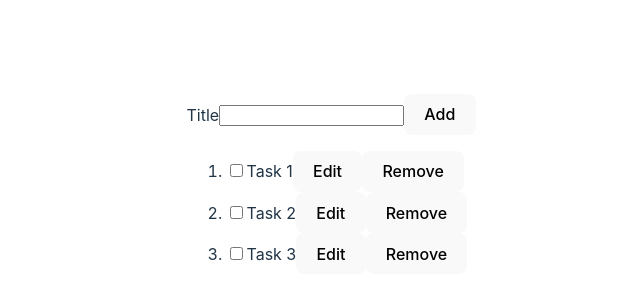
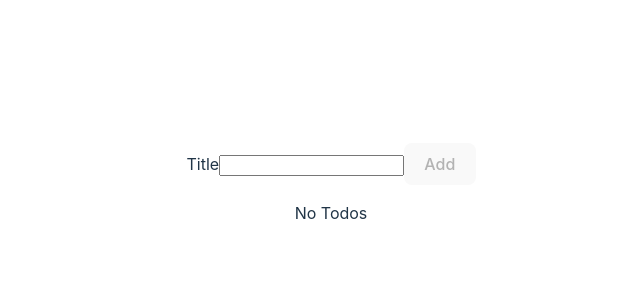
Before and after one commit to Rehan1579/react-todo, a React (Vite) app: page / in a window 1280 px wide. Shown: the part 208-508 px from the top of the page, without its empty margins (309-949 px from the left). Built offline with nearby package versions, Linux system fonts and the light colour scheme.

Commit message:
break code into smaller components

```diff
--- a/src/NewApp.tsx
+++ b/src/NewApp.tsx
@@ -1,204 +1,76 @@
-import { FormEvent, Fragment, useState } from "react";
-
-
-
-interface ITodo {
-    id: string;
-    title: string;
-    complete: boolean;
-    editing: boolean;
-}
+import { useRef, useState } from "react";
+import { TodoService } from "./services/todo-service";
+import { ITodo } from "./data-models/ITodo";
+import { TodoList } from "./components/todo-list/TodoList";
+import { TodoForm } from "./components/todo-form/TodoForm";
 
 
 
 export function NewApp() {
 
-    const [editOn, setEditOn] = useState<boolean>(false);
-    const [title, setTitle] = useState<string>("");
-    const [todos, setTodos] = useState<ITodo[]>([
-        {id: "1", title: "Task 1", complete: false, editing: false},
-        {id: "2", title: "Task 2", complete: false, editing: false},
-        {id: "3", title: "Task 3", complete: false, editing: false},
-    ]);
+    const [todos, setTodos] = useState<ITodo[]>([]);
+
+    const todoFormRef = useRef(null);
 
 
 
-    function submitForm(e: FormEvent<HTMLFormElement>): void {
+    function removeTodo(id: string) {
 
-        e.preventDefault();
-        if(editOn)
+        const canDelete = confirm("Are you sure you want to remove the todo?");
+        if (!canDelete)
         {
             return;
         }
 
 
-        let newTodo: ITodo = {
-            id: crypto.randomUUID(),
-            title: title,
-            complete: false,
-            editing: false
-        };
-
-
-        addTodo(newTodo);
-        clearInput();
+        TodoService.removeTodo(id);
+        refreshTodo();
     }
 
 
 
-    function addTodo(item: ITodo): void {
-        let updatedTodos = [...todos, item];
+    function refreshTodo() {
+
+        const updatedTodos = TodoService.getTodos();
         setTodos(updatedTodos);
     }
 
 
 
-    function clearInput(): void {
-        setTitle("");
+    function addTodo(payload: ITodo): void {
+
+        TodoService.addTodo(payload);
+        refreshTodo();
     }
 
 
 
-    function removeTodo(id: string): void {
+    function saveTodo(item: ITodo): void {
 
-        let canDelete = confirm("Are you sure you want to remove the todo?");
-        if(!canDelete)
-        {
-            return;
-        }
+        addTodo(item);
 
 
-        let updatedTodos = todos.filter((item) => item.id !== id);
-        setTodos(updatedTodos);
+        if(todoFormRef.current)
+        {
+            const form = todoFormRef.current as any;
+            form.resetForm();
+        }
     }
 
 
 
-    function editTodo(id: string, edit: boolean): void {
+    function toggleTodo(id:string, completed:boolean) {
 
-        let updatedTodos = todos.map((item) => {
-
-            if(item.id === id)
-            {
-                if(edit)
-                {
-                    setTitle(item.title);
-                }
-
-
-                return {
-                    ...item,
-                    editing: edit
-                }
-            }
-
-
-            return item;
-        });
-
-
-        setEditOn(edit);
-        console.log(updatedTodos);
-        setTodos(updatedTodos);
-    }
-
-
-
-    function cancelEditing(id: string) {
-        clearInput();
-        editTodo(id, false);
-    }
-
-
-
-    function saveTodo(id: string, title: string) {
-        updateTodo(id, "title", title);
-
-        // clearInput();
-        // setEditOn(false);
-
-        cancelEditing(id);
-    }
-
-
-
-    function toggleTodo(id: string, completed:boolean) {
-        updateTodo(id, "complete", completed);
-        cancelEditing(id);
-    }
-
-
-
-    function updateTodo(id:string, key:string, value: any): void {
-
-        let updatedTodos = todos.map((item) => {
-
-            if(item.id === id)
-            {
-                return {
-                    ...item,
-                    editing: false,
-                    [key]: value
-                }
-            }
-
-
-            return item;
-        });
-
-
-        setTodos(updatedTodos);
+        TodoService.toggleTodo(id, completed);
+        refreshTodo();
     }
 
 
 
     return (
         <div>
-            <form onSubmit={submitForm}>
-                <label htmlFor="title">Title</label>
-                <input
-                    type="text"
-                    id="title"
-                    required
-                    value={title}
-                    onChange={e => setTitle(e.target.value)}
-                ></input>
-
-                {editOn ? null : <button type="submit">Add</button>}
-            </form>
-            <div>
-                <ol>
-                    {todos.map((item) => {
-                        return (
-                            <li
-                                key={item.id}
-                                style={{textDecoration: item.complete ? 'line-through' : 'none'}}
-                            >
-
-                                <label>
-                                    <input type="checkbox" checked={item.complete} onChange={(e) => toggleTodo(item.id, e.target.checked)}></input>
-                                    {item.title}
-                                </label>
-
-
-                                {
-                                    item.editing
-                                        ?
-                                            <>
-                                                <button onClick={() => saveTodo(item.id, title)}>Save</button>
-                                                <button onClick={() => cancelEditing(item.id)}>Cancel</button>
-                                            </>
-                                        :
-                                            <Fragment key={item.id}>
-                                                <button onClick={() => editTodo(item.id, true)}>Edit</button>
-                                                <button onClick={() => removeTodo(item.id)}>Remove</button>
-                                            </Fragment>
-                                }
-                            </li>
-                        )
-                    })}
-                </ol>
-            </div>
+            <TodoForm saveTodo={saveTodo} ref={todoFormRef} />
+            <TodoList todoItems={todos} removeTodo={removeTodo} toggleTodo={toggleTodo} />
         </div>
     );
 }
```
